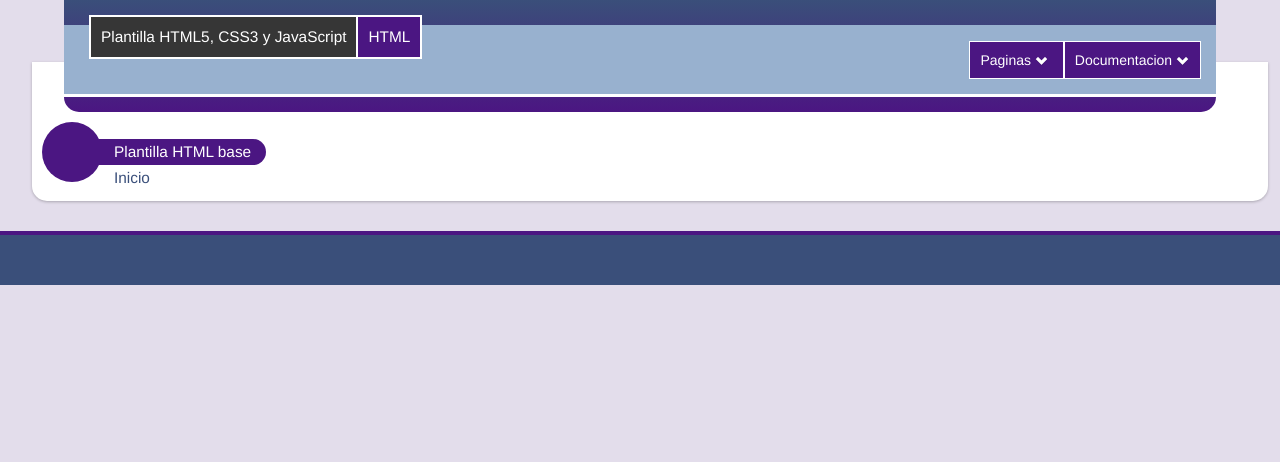
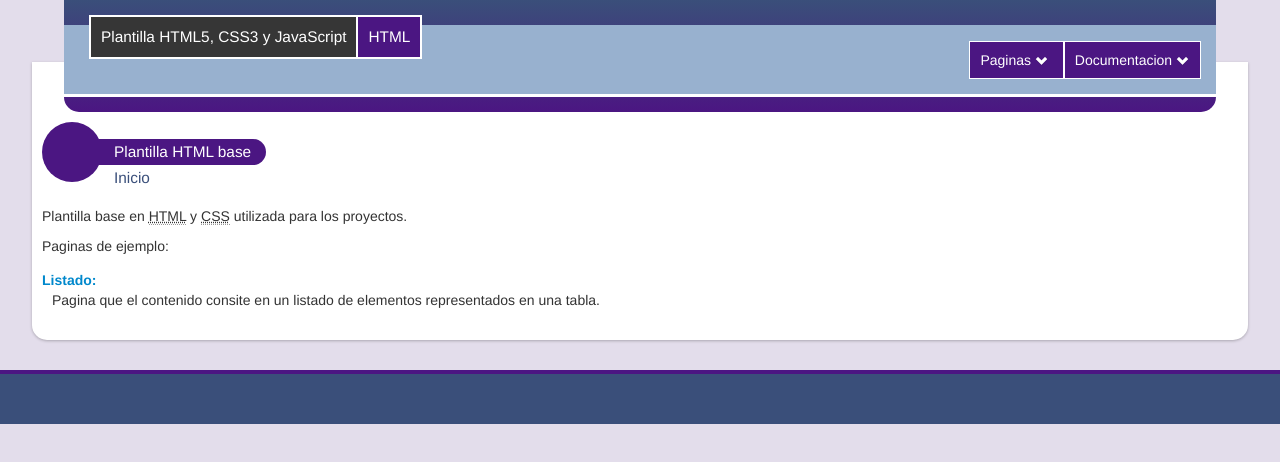
Before and after one commit to miguelerm/html-template, a plain HTML site: page index.html in a window 1280 px wide. Drawn offline with Linux system fonts and the light colour scheme.

Commit message:
Se corrigieron los margin del articulo.

```diff
--- a/index.html
+++ b/index.html
@@ -53,7 +53,14 @@
                 <figure>
                 </figure>
             </header>
-
+            <section>
+                <p>Plantilla base en <abbr title="Hyper Text Markup Language">HTML</abbr> y <abbr title="Cascading Style Sheets">CSS</abbr> utilizada para los proyectos.</p>
+                <p>Paginas de ejemplo:</p>
+                <dl>
+                    <dt><a href="list.html">Listado:</a></dt>
+                    <dd>Pagina que el contenido consite en un listado de elementos representados en una tabla.</dd>
+                </dl>
+            </section>
         </article>
         <aside></aside>
         <footer></footer>
--- a/less/style.less
+++ b/less/style.less
@@ -1,6 +1,6 @@
 /* Bootstrap */
 @import 'bootstrap/bootstrap.less';
-@import 'bootstrap/responsive.less';
+//@import 'bootstrap/responsive.less';
 
 @fondo-1: #4b1682; // Morado usando en el fondo de los titulos y en la parte de abajo del encabezado.
 @fondo-2: #98b1cf; // Celeste usado como fondo del encabezado de las tablas.
@@ -15,9 +15,9 @@
 body > article {
     position: relative;
     z-index: 0;
-    width: 95%;
     margin-top: -50px;
     margin-left: 2.5%;
+    margin-right: 2.5%;
     padding: 10px;
     padding-top: 60px;
     background-color: @white;
@@ -227,6 +227,8 @@ body > header {
 // Encabezado de formulario.
 article > header {
 
+    margin-bottom: 15px;
+
     > hgroup {
 
         display: inline-block;
```
